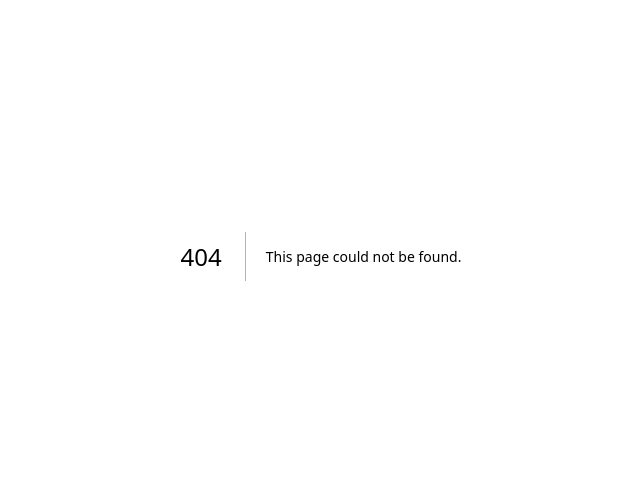
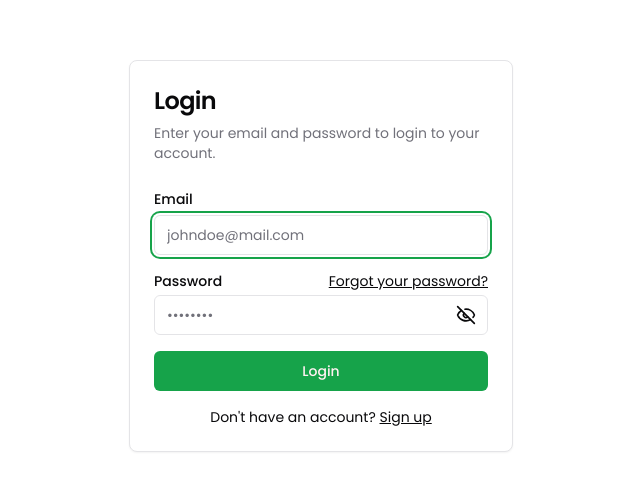
Before and after one commit to nrmadi02/fs-nextjs-bun, a Next.js app: page /auth/login in a window 1280 px wide. Before the commit this address had no page. Shown: the part 144-634 px from the top of the page, without its empty margins (319-959 px from the left). Built offline with nearby package versions, Linux system fonts and the light colour scheme; what tailwindcss-animated would draw is missing.

Commit message:
feat: add form login

```diff
--- /dev/null
+++ b/src/app/auth/layout.tsx
@@ -0,0 +1,10 @@
+import { PropsWithChildren } from "react";
+
+export default function AuthLayout(props: PropsWithChildren) {
+  const { children } = props;
+  return (
+    <main className="flex min-h-screen flex-col items-center justify-center font-poppins">
+      {children}
+    </main>
+  );
+}
--- /dev/null
+++ b/src/app/auth/login/page.tsx
@@ -0,0 +1,12 @@
+import { Metadata } from "next";
+
+import LoginContainer from "@/features/auth/login/login.container";
+
+export const metadata: Metadata = {
+  title: "Login",
+  description: "Login",
+};
+
+export default function Login() {
+  return <LoginContainer />;
+}
--- a/src/app/page.tsx
+++ b/src/app/page.tsx
@@ -1,3 +1,5 @@
-export default function Home() {
-  return <div className="font-poppins"></div>;
+import { redirect } from "next/navigation";
+
+export default async function Home() {
+  return redirect("/auth/login");
 }
--- a/src/components/ui/form.tsx
+++ b/src/components/ui/form.tsx
@@ -2,6 +2,7 @@
 
 import * as LabelPrimitive from "@radix-ui/react-label";
 import { Slot } from "@radix-ui/react-slot";
+import { AnimatePresence, motion } from "framer-motion";
 import * as React from "react";
 import {
   Controller,
@@ -90,7 +91,7 @@ const FormLabel = React.forwardRef<
   return (
     <Label
       ref={ref}
-      className={cn(error && "text-destructive", className)}
+      className={cn("transition-all", error && "text-destructive", className)}
       htmlFor={formItemId}
       {...props}
     />
@@ -140,19 +141,27 @@ const FormMessage = React.forwardRef<
   const { error, formMessageId } = useFormField();
   const body = error ? String(error?.message) : children;
 
-  if (!body) {
-    return null;
-  }
-
   return (
+    <AnimatePresence>
+      {body && (
+        <motion.div
+          ref={ref}
+          initial={{ opacity: 0, y: -10, height: 0 }}
+          animate={{ opacity: 1, y: 0, height: "auto" }}
+          exit={{ opacity: 0, y: -10, height: 0 }}
+          transition={{ duration: 0.2 }}
+        >
           <p
             ref={ref}
             id={formMessageId}
-      className={cn("text-sm font-medium text-destructive", className)}
+            className={cn("text-xs font-medium text-destructive", className)}
             {...props}
           >
             {body}
           </p>
+        </motion.div>
+      )}
+    </AnimatePresence>
   );
 });
 FormMessage.displayName = "FormMessage";
--- /dev/null
+++ b/src/components/ui/input-password.tsx
@@ -0,0 +1,41 @@
+"use client";
+
+/* eslint-disable @typescript-eslint/no-empty-object-type */
+import { Eye, EyeOff } from "lucide-react";
+import * as React from "react";
+
+import { cn } from "@/lib/utils";
+
+export interface InputProps extends React.InputHTMLAttributes<HTMLInputElement> {}
+
+const InputPassword = React.forwardRef<HTMLInputElement, InputProps>(
+  ({ className, ...props }, ref) => {
+    const [showPassword, setShowPassword] = React.useState(false);
+    return (
+      <div className="relative">
+        <input
+          type={showPassword ? "text" : "password"}
+          className={cn(
+            "flex h-10 w-full rounded-md border border-input bg-background px-3 py-2 text-sm ring-offset-background file:border-0 file:bg-transparent file:text-sm file:font-medium file:text-foreground placeholder:text-muted-foreground focus-visible:outline-none focus-visible:ring-2 focus-visible:ring-ring focus-visible:ring-offset-2 disabled:cursor-not-allowed disabled:opacity-50",
+            "pr-10",
+            className
+          )}
+          ref={ref}
+          {...props}
+        />
+        <div className="absolute inset-y-0 right-0 flex items-center pr-3">
+          <button
+            type="button"
+            className="outline-none"
+            onClick={() => setShowPassword(!showPassword)}
+          >
+            {showPassword ? <Eye size={20} /> : <EyeOff size={20} />}
+          </button>
+        </div>
+      </div>
+    );
+  }
+);
+InputPassword.displayName = "InputPassword";
+
+export { InputPassword };
--- /dev/null
+++ b/src/features/auth/login/login.container.tsx
@@ -0,0 +1,9 @@
+import FormLoginSection from "./section/form-login.section";
+
+export default function LoginContainer() {
+  return (
+    <div className="py-10">
+      <FormLoginSection />
+    </div>
+  );
+}
--- /dev/null
+++ b/src/features/auth/login/section/form-login.section.tsx
@@ -0,0 +1,109 @@
+"use client";
+
+import { zodResolver } from "@hookform/resolvers/zod";
+import Link from "next/link";
+import { useForm } from "react-hook-form";
+
+import { Button } from "@/components/ui/button";
+import { Card, CardContent, CardDescription, CardHeader, CardTitle } from "@/components/ui/card";
+import {
+  Form,
+  FormControl,
+  FormField,
+  FormItem,
+  FormLabel,
+  FormMessage,
+} from "@/components/ui/form";
+import { Input } from "@/components/ui/input";
+import { InputPassword } from "@/components/ui/input-password";
+
+import { LoginRequest, loginSchema } from "../types/login-request.type";
+
+export default function FormLoginSection() {
+  const form = useForm<LoginRequest>({
+    resolver: zodResolver(loginSchema),
+    defaultValues: {
+      email: "",
+      password: "",
+    },
+  });
+
+  async function onSubmit(values: LoginRequest) {
+    try {
+      console.log(values);
+    } catch (error) {
+      console.error("Form submission error", error);
+    }
+  }
+
+  return (
+    <div className="flex size-full min-h-[50vh] flex-col items-center justify-center px-4">
+      <Card className="mx-auto max-w-sm">
+        <CardHeader>
+          <CardTitle className="text-2xl">Login</CardTitle>
+          <CardDescription>Enter your email and password to login to your account.</CardDescription>
+        </CardHeader>
+        <CardContent>
+          <Form {...form}>
+            <form onSubmit={form.handleSubmit(onSubmit)} className="space-y-8">
+              <div className="grid gap-4">
+                <FormField
+                  control={form.control}
+                  name="email"
+                  render={({ field }) => (
+                    <FormItem className="space-y-1">
+                      <FormLabel htmlFor="email">Email</FormLabel>
+                      <FormControl>
+                        <Input
+                          id="email"
+                          placeholder="johndoe@mail.com"
+                          type="email"
+                          autoFocus
+                          autoComplete="email"
+                          {...field}
+                        />
+                      </FormControl>
+                      <FormMessage />
+                    </FormItem>
+                  )}
+                />
+                <FormField
+                  control={form.control}
+                  name="password"
+                  render={({ field }) => (
+                    <FormItem className="space-y-1">
+                      <div className="flex items-center justify-between">
+                        <FormLabel htmlFor="password">Password</FormLabel>
+                        <Link href="#" className="ml-auto inline-block text-sm underline">
+                          Forgot your password?
+                        </Link>
+                      </div>
+                      <FormControl>
+                        <InputPassword
+                          id="password"
+                          placeholder="••••••••"
+                          autoComplete="current-password"
+                          {...field}
+                        />
+                      </FormControl>
+                      <FormMessage />
+                    </FormItem>
+                  )}
+                />
+                <Button type="submit" className="w-full">
+                  Login
+                </Button>
+              </div>
+            </form>
+          </Form>
+          <div className="mt-4 text-center text-sm">
+            Don&apos;t have an account?{" "}
+            <Link href="#" className="underline">
+              Sign up
+            </Link>
+          </div>
+        </CardContent>
+      </Card>
+    </div>
+  );
+}
--- /dev/null
+++ b/src/features/auth/login/types/login-request.type.ts
@@ -0,0 +1,11 @@
+import { z } from "zod";
+
+export const loginSchema = z.object({
+  email: z.string().email({ message: "Invalid email address" }),
+  password: z
+    .string()
+    .min(6, { message: "Password must be at least 6 characters long" })
+    .regex(/[a-zA-Z0-9]/, { message: "Password must be alphanumeric" }),
+});
+
+export type LoginRequest = z.infer<typeof loginSchema>;
```
Also changed, not shown: 1 other file (tests, documents, lock files or other folders). Lines whose indentation alone changed are shown as unchanged.
